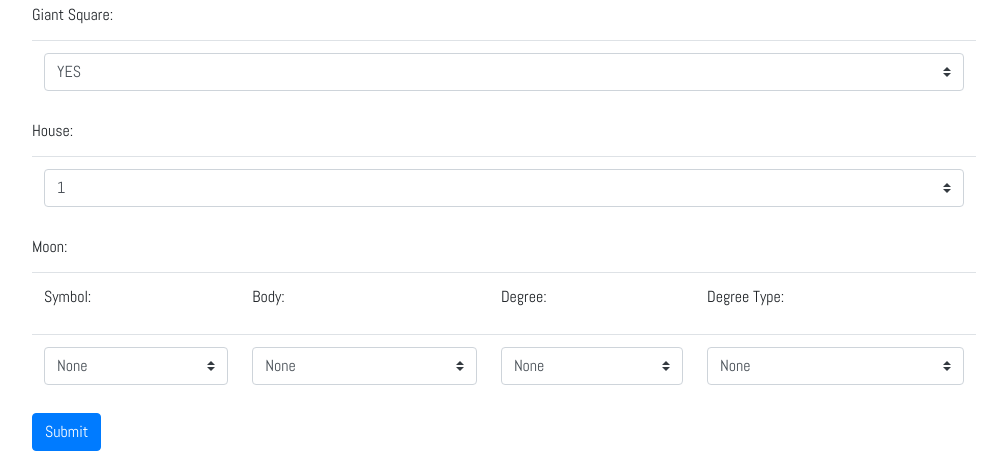
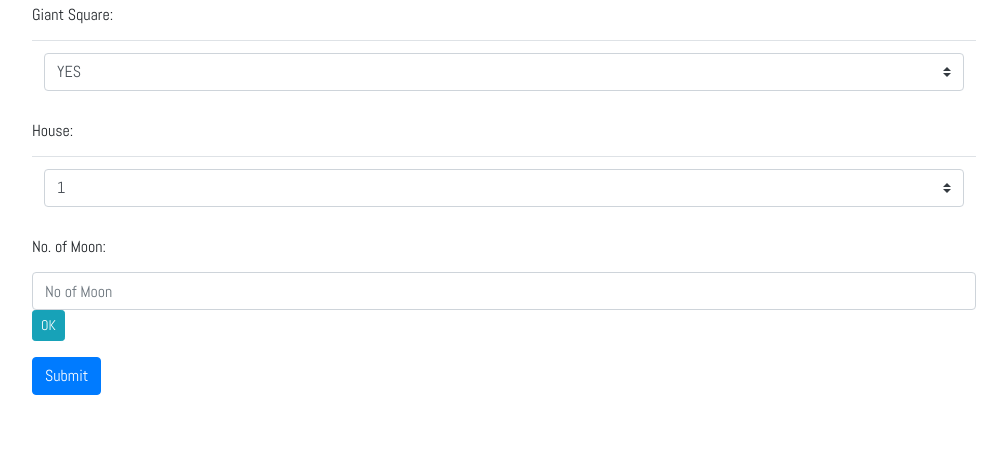
Before and after one commit to vsgrg/SolarFire, a Django app: page /add_form/ in a window 1280 px wide. Shown: the part 3000-3451 px from the top of the page, without its empty margins (53-1060 px from the left). After the commit the page ends 3395 px from the top, so only its background shows below. Run offline with Django 3.2, Linux system fonts and the light colour scheme; a user stored in the database is signed in; data comes from the database, SQL or seed files in the repository; both versions use the stored data as it was after the commit; some libraries are stand-ins or nearby versions.

Commit message:
final chnages

```diff
--- a/collectdata/templates/collectdata/form.html
+++ b/collectdata/templates/collectdata/form.html
@@ -542,7 +542,6 @@
                                      </select></td>`
 
                             table+=`<td><select class="browser-default custom-select" name="bracketbody">
-                                    <option value="None">None</option>
                                     <option value="Sun">Sun</option>
                                     <option value="Mercury">Mercury</option>
                                     <option value="Venus">Venus</option>
@@ -558,7 +557,6 @@
                                     </select></td>`
 
                             table+=`<td><select class="browser-default custom-select" name="bracketdegree">
-                                    <option value="None">None</option>
                                     <option value="0S">0S</option>
                                     <option value="1S">1S</option>
                                     <option value="2S">2S</option>
@@ -602,7 +600,7 @@
                         table = `<table class="table ">`
                         table += `<thead><tr><td><label for="gas"><h6>Gas:</h6></label></td>
                                 <td><label for="body"><h6>Body:</h6></label></td>
-                                <td><label for="degree type"><h6>Symbol:</h6></label></td>
+                                <td><label for="symbol"><h6>Symbol:</h6></label></td>
                                 <td><label for="degree"><h6>Degree:</h6></label></td>
                                 <td><label for="degree type"><h6>Degree Type:</h6></label></td>
                                 <td><label for="energy"><h6>Energy:</h6></label></td></tr></thead>`
@@ -669,7 +667,7 @@
                         table = `<table class="table ">`
                         table += `<thead><tr>
                                 <td><label for="body"><h6>Body:</h6></label></td>
-                                <td><label for="body"><h6>Symbol:</h6></label></td>
+                                <td><label for="symbol"><h6>Symbol:</h6></label></td>
                                 <td><label for="body"><h6>Body:</h6></label></td>
                                 <td><label for="Degree"><h6>Degree:</h6></label></td>
                                 <td><label for="Degree type"><h6>Degree Type:</h6></label></td>
@@ -1110,9 +1108,9 @@
                     table = `<table class="table ">`
                     table += `<thead><tr>
                             <td><label for="body"><h6>Body:</h6></label></td>
-                            <td><label for="degree"><h6>Symbol:</h6></label></td>
-                            <td><label for="degree type"><h6>Degree :</h6></label></td>
-                            <td><label for="energy"><h6>Degree Type:</h6></label></td></tr></thead>`
+                            <td><label for="symbol"><h6>Symbol:</h6></label></td>
+                            <td><label for="degree"><h6>Degree :</h6></label></td>
+                            <td><label for="degree type"><h6>Degree Type:</h6></label></td></tr></thead>`
                     table +='<tbody>'
                     for(i=0;i<val1;i++)
                     {   table +='<tr>'
@@ -1195,30 +1193,33 @@
                 </table>
         </div>
         <div class="form-group">
-            <label for="ba"><h6>Moon:</h6></label>
-            <table class="table">
-            <thead>
-                <tr>
-                    <td><label for="boost angle"><h6>Symbol:</h6></label></td>
+            <label for="ms"><h6>No. of Moon:</h6></label>
+            <input type="number" class="form-control" id="moon" placeholder="No of Moon " name="moon">
+            <input type="button" class="btn btn-sm btn-info" name="Sumbit" value="OK" onclick="Moon()"/>
+            <script>
+                function Moon()
+                    {
+                        var val1 = parseInt(document.getElementById("moon").value);
+                        table = `<table class="table ">`
+                        table += `<thead><tr>
+                                <td><label for="sym"><h6>Symbol:</h6></label></td>
                                 <td><label for="body"><h6>Body:</h6></label></td>
-                    <td><label for="body"><h6>Degree:</h6></label></td>
-                    <td><label for="body"><h6>Degree Type:</h6></label></td>
-                </tr>
-                </tr>
-            </thead>
-            <tbody>
-                <tr>
-                    <td><select class="browser-default custom-select" name="moonsym">
-                        <option value="None">None</option>
+                                <td><label for="degree"><h6>Degree:</h6></label></td>
+                                <td><label for="degreetype"><h6>Degree Type:</h6></label></td>
+                            </tr></thead>`
+                        table +='<tbody>'
+                        for(i=0;i<val1;i++)
+                        {   table +='<tr>'
+                            table+=`<td><select class="browser-default custom-select" name="moonsym">
                                     <option value="0">0&#176;</option>
                                     <option value="60">60&#176;</option>
                                     <option value="90">90&#176;</option>
                                     <option value="120">120&#176;</option>
                                     <option value="180">180&#176;</option>
-                        </select></td>
+                                    </select></td>`
 
-                    <td><select class="browser-default custom-select" name="moonbody">
-                        <option value="None">None</option>
+                            table+=`<td><select class="browser-default custom-select" name="moonbody">
+
                                     <option value="Sun">Sun</option>
                                     <option value="Mercury">Mercury</option>
                                     <option value="Venus">Venus</option>
@@ -1230,9 +1231,9 @@
                                     <option value="Uranus">Uranus</option>
                                     <option value="Neptune">Neptune</option>
                                     <option value="Pluto">Pluto</option>
-                        </select></td>
-                    <td><select class="browser-default custom-select" name="moondegree">
-                        <option value="None">None</option>
+                                    </select></td>`
+
+                            table+=`<td><select class="browser-default custom-select" name="moondegree">
                                     <option value="0">0</option>
                                     <option value="1">1</option>
                                     <option value="2">2</option>
@@ -1244,17 +1245,20 @@
                                     <option value="8">8</option>
                                     <option value="9">9</option>
                                     <option value="10">10</option>
-                        </select></td>
+                                    </select></td>`
 
-                    <td><select class="browser-default custom-select" name="moondegreetype">
-                        <option value="None">None</option>
+                            table+=`<td><select class="browser-default custom-select" name="moondegreetype">
                                     <option value="Applying">Applying</option>
                                     <option value="Seperating">Seperating</option>
-                    </select></td>
+                                    </select></td>`
 
-                </tr>
-            </tbody>
-            </table>
+                            table+='</tr>'
+                        }
+                        table +='</tbody>'
+                        document.getElementById('totalmoon').innerHTML = table
+                    }
+                </script>
+                <div id="totalmoon"></div>
             </div>
     <button type="submit" class="btn btn-primary">Submit</button>
   </form>
--- a/collectdata/templates/collectdata/home.html
+++ b/collectdata/templates/collectdata/home.html
@@ -2,15 +2,16 @@
 {% block body_block %}
 <div class = "container">
 <div class='col-md-5'>
-    <h5>NAMES:</h5>
         <div class ="card card-body">
             <table class='table table-sm'>
 
                 {% for i in cust %}
+
                 <tr>
-                    <td>{{i.name}}</td>
+                    <td>Name:{{i.name}}</td>
                 </tr>
                 {% endfor %}
+                <p>Number of data uploaded:{{total_data}}</p>
             </table>
         </div>
 </div>
--- a/collectdata/views.py
+++ b/collectdata/views.py
@@ -28,7 +28,9 @@ def login_request(request):
 @login_required(login_url='login')
 def home(request):
     cust=UserDetail.objects.all()
-    return render(request,'collectdata/home.html',{'cust':cust})
+    total=Basicdata.objects.all()
+    total_data=total.count()
+    return render(request,'collectdata/home.html',{'cust':cust,'total_data':total_data})
 
 @login_required(login_url='login')
 def Details(request):
@@ -262,13 +264,20 @@ def add_form(request):
                 post11.degree=mulap[i]
                 post11.degree_type=mulsep[i]
                 post11.save()
-            post12=Moon()
-            post12.name=UserDetail.objects.get(pk=name)
-            post12.sym= request.POST.get('moonsym')
-            post12.body= request.POST.get('moonbody')
-            post12.degree=request.POST.get('moondegree')
-            post12.degree_type=request.POST.get('moondegreetype')
-            post12.save()
+
+            moonsym=request.POST.getlist('moonsym')
+            moonbody=request.POST.getlist('moonbody')
+            moondeg=request.POST.getlist('moondegree')
+            moondegtype=request.POST.getlist('moondegreetype')
+            moon_data=len(moonbody)
+            for i in range(moon_data):
+                post12=Moon()
+                post12.name=UserDetail.objects.get(pk=name)
+                post12.sym= moonsym[i]
+                post12.body= moonbody[i]
+                post12.degree=moondeg[i]
+                post12.degree_type=moondegtype[i]
+                post12.save()
 
             bracketed=request.POST.getlist('bracket')
             bracket_body=request.POST.getlist('bracketbody')
```
Also changed, not shown: db.sqlite3. Lines whose indentation alone changed are shown as unchanged.
